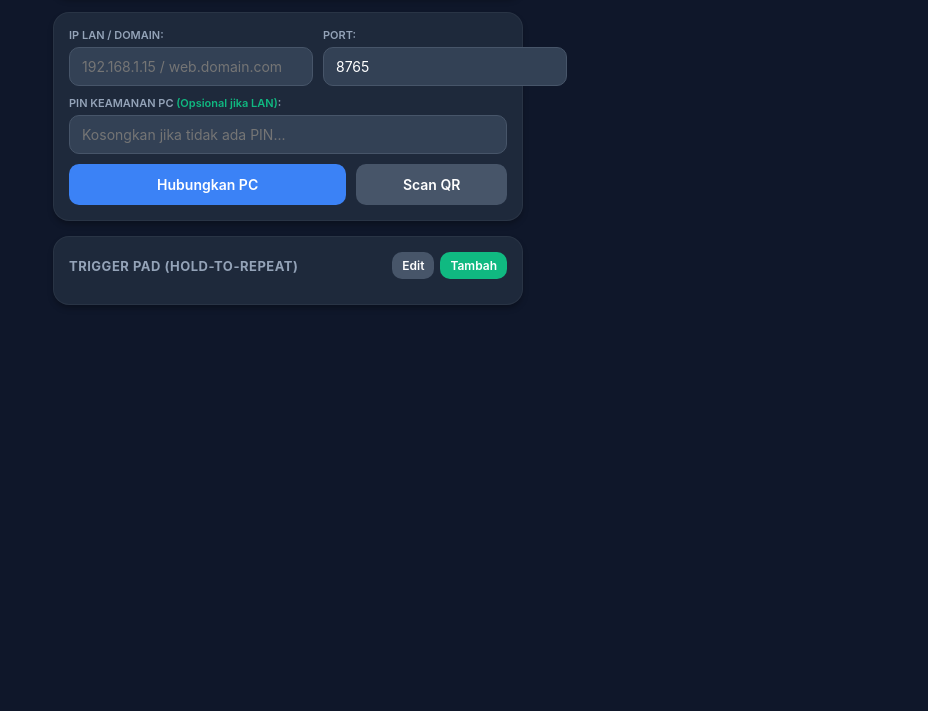
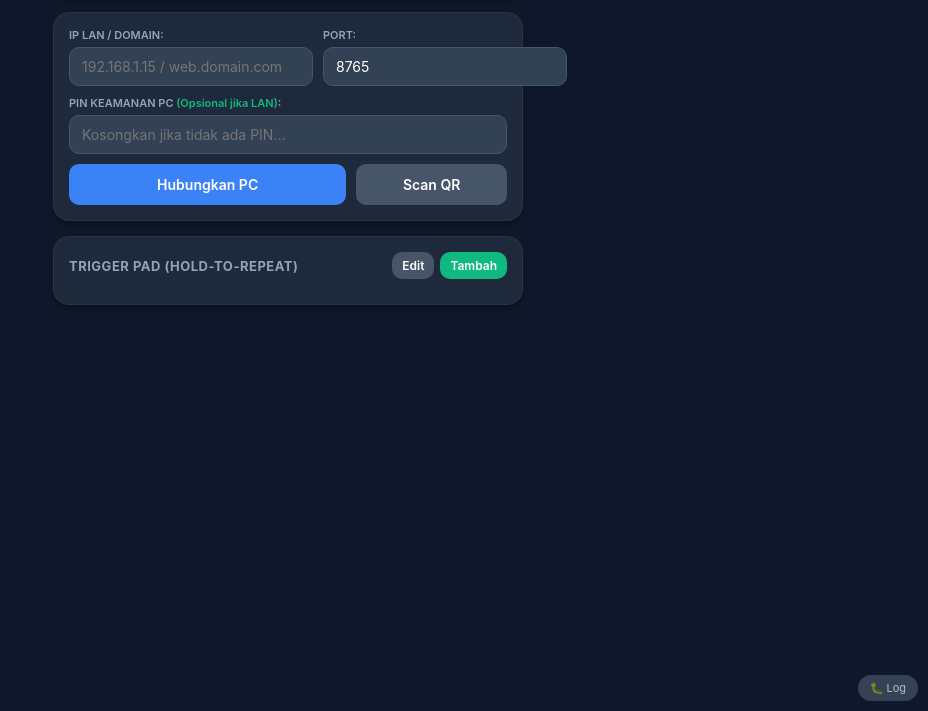
Before and after one commit to pramaxx-software/pc-remote-android-apk, a website: page www/index.html in a window 1280 px wide. Shown: the part 89-800 px from the top of the page, without its empty margins (352-1280 px from the left). Drawn offline with Linux system fonts and the light colour scheme.

Commit message:
update logic sync resolume shortcut v2

```diff
--- a/www/index.html
+++ b/www/index.html
@@ -381,7 +381,7 @@
     </div>
 
     <!-- FLOATING DEBUG CONSOLE -->
-    <!-- <button id="toggleDebugBtn" onclick="toggleDebugConsole()">🐛 Log</button> -->
+    <button id="toggleDebugBtn" onclick="toggleDebugConsole()">🐛 Log</button>
     <div id="debugConsole">
       <div class="debug-header">
         <span>Console Debugger</span>
```
